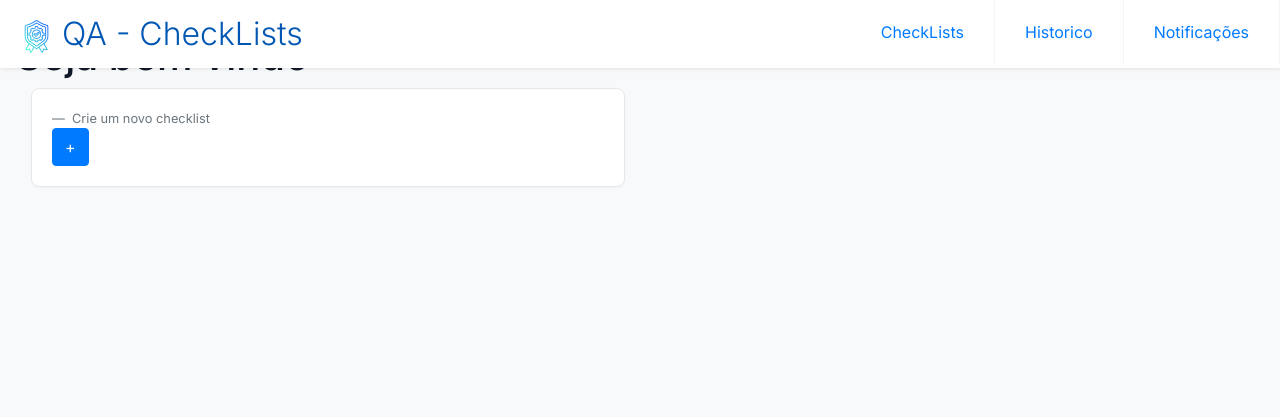
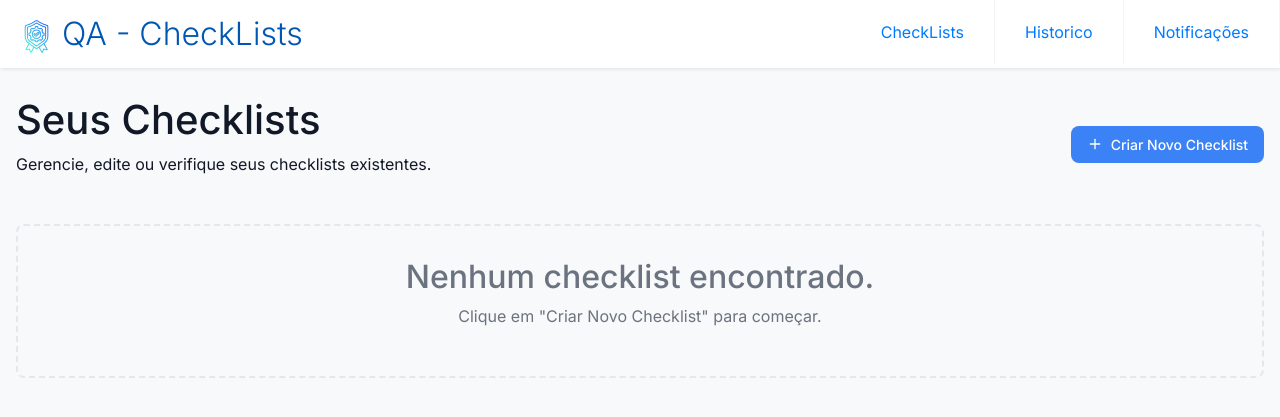
Before and after one commit to LucasTheiss/ferramentaQA, a Flask app: template templates/index.html in a window 1280 px wide. Shown: the top 417 px of the page. Run offline with Flask 3, Linux system fonts and the light colour scheme; the template is opened without the code that fills it, so the values that code supplies are empty.

Commit message:
pequenas mudancas em html

```diff
--- a/templates/criar.html
+++ b/templates/criar.html
@@ -29,7 +29,7 @@
             <div class="grid-col-1">
                 <div class="card">
                     <div class="card-header">
-                        <h2>Informações Básicas</h2>
+                        <h2>Informações</h2>
                     </div>
                     <div class="card-content">
                         <div class="form-group">
@@ -52,7 +52,7 @@
                         <div class="section-divider">
                             <h4>Níveis de Gravidade</h4>
                             <div class="input-group">
-                                <input type="text" id="severity-name-input" class="input-field" placeholder="Nome (Ex: Crítico)">
+                                <input type="text" id="severity-name-input" style="width: 50%;" class="input-field" placeholder="Nome (Ex: Crítico)">
                                 <input type="number" id="severity-time-input" class="input-field" placeholder="Dias" min="1">
                                 <button id="add-severity-button" class="button button-primary">+</button>
                             </div>
--- a/templates/index.html
+++ b/templates/index.html
@@ -4,42 +4,48 @@
 
 {% block content %}
 <div class="container">
-    <h1 class="">Seja bem vindo</h1>
-    {% if dados != None %}
+    <header class="page-header">
         <div>
-        {% for i in range(dados|length) %}
-            {% if i % 2 == 0 %}
-                </div>
-                <div class="row display">
-            {% endif %}
-                <div class="col">
-                    <div class="card">
-                        <div class="card-body">
-                            <h5 class="card-title">{{dados[i]['nome']}}</h5>
-                            <p class="card-text">{{dados[i]['descricao']}}.</p>
-                            <div class="row" style="justify-content: space-between; padding: 0 15px;">
-                                <figcaption class="blockquote-footer">
-                                    {{dados[i]['categoria']}}
-                                </figcaption>
-                                <div class="">
-                                    <button onclick="window.location.href = '/verificar?id{{ dados[i].id }}'" class="btn btn-success">Verificar</button>
-                                    <button onclick="window.location.href = '/editar?id={{ dados[i].id }}'" class="btn btn-primary editar">Editar</button>
-                                </div>
-                            </div>
+            <h1>Seus Checklists</h1>
+            <p>Gerencie, edite ou verifique seus checklists existentes.</p>
+        </div>
+        <a href="/criar" class="button button-primary">
+            <svg xmlns="http://www.w3.org/2000/svg" width="24" height="24" viewBox="0 0 24 24" fill="none" stroke="currentColor" stroke-width="2" stroke-linecap="round" stroke-linejoin="round"><path d="M5 12h14"/><path d="M12 5v14"/></svg>
+            Criar Novo Checklist
+        </a>
+    </header>
+
+    <main>
+        {% if dados %}
+            <div class="checklist-grid">
+                {% for checklist in dados %}
+                <div class="card checklist-card">
+                    <div class="card-content">
+                        <div class="card-header-flex">
+                            <h3>{{ checklist.nome }}</h3>
+                            <span class="category-badge">{{ checklist.categoria or 'Sem Categoria' }}</span>
+                        </div>
+                        <p class="card-description">
+                            {{ checklist.descricao or 'Este checklist não possui uma descrição.' }}
+                        </p>
+                        <div class="card-stats">
+                            <svg xmlns="http://www.w3.org/2000/svg" width="16" height="16" viewBox="0 0 24 24" fill="none" stroke="currentColor" stroke-width="2" stroke-linecap="round" stroke-linejoin="round"><path d="M22 11.08V12a10 10 0 1 1-5.93-9.14"/><polyline points="22 4 12 14.01 9 11.01"/></svg>
+                            <span>{{ checklist.total_itens }} {{ 'item' if checklist.total_itens == 1 else 'itens' }}</span>
                         </div>
                     </div>
+                    <div class="card-footer">
+                        <a href="/verificar?id={{ checklist.id }}" class="button button-secondary">Verificar</a>
+                        <a href="/editar?id={{ checklist.id }}" class="button button-primary">Editar</a>
+                    </div>
                 </div>
-        {% endfor %}
-    {% endif %}
-    <div class="col-sm-6 mb-3 mb-sm-0">
-        <div class="card">
-            <div class="card-body">
-            <figcaption class="blockquote-footer">
-                Crie um novo checklist
-            </figcaption>
-            <a href="/criar" class="btn btn-primary">+</a>
+                {% endfor %}
             </div>
-        </div>
-    </div>
+        {% else %}
+            <div class="empty-state" style="margin-top: 2rem;">
+                <h2>Nenhum checklist encontrado.</h2>
+                <p>Clique em "Criar Novo Checklist" para começar.</p>
+            </div>
+        {% endif %}
+    </main>
 </div>
 {% endblock %}
```
